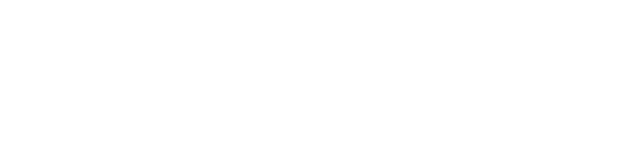
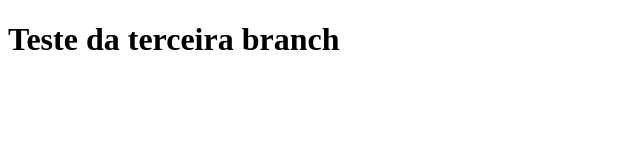
Before and after one commit to DiegodeMoraes/curso_git_1, a plain HTML site: page index.html in a window 1280 px wide. Shown: the whole page, without its empty margins (0-640 px from the left). Drawn offline with Linux system fonts and the light colour scheme.

Commit message:
funcionalidade de execução

```diff
--- a/index.html
+++ b/index.html
@@ -7,6 +7,7 @@
     <title>Document</title>
 </head>
 <body>
+    <h1>Teste da terceira branch</h1>
 
 </body>
 </html>
```
